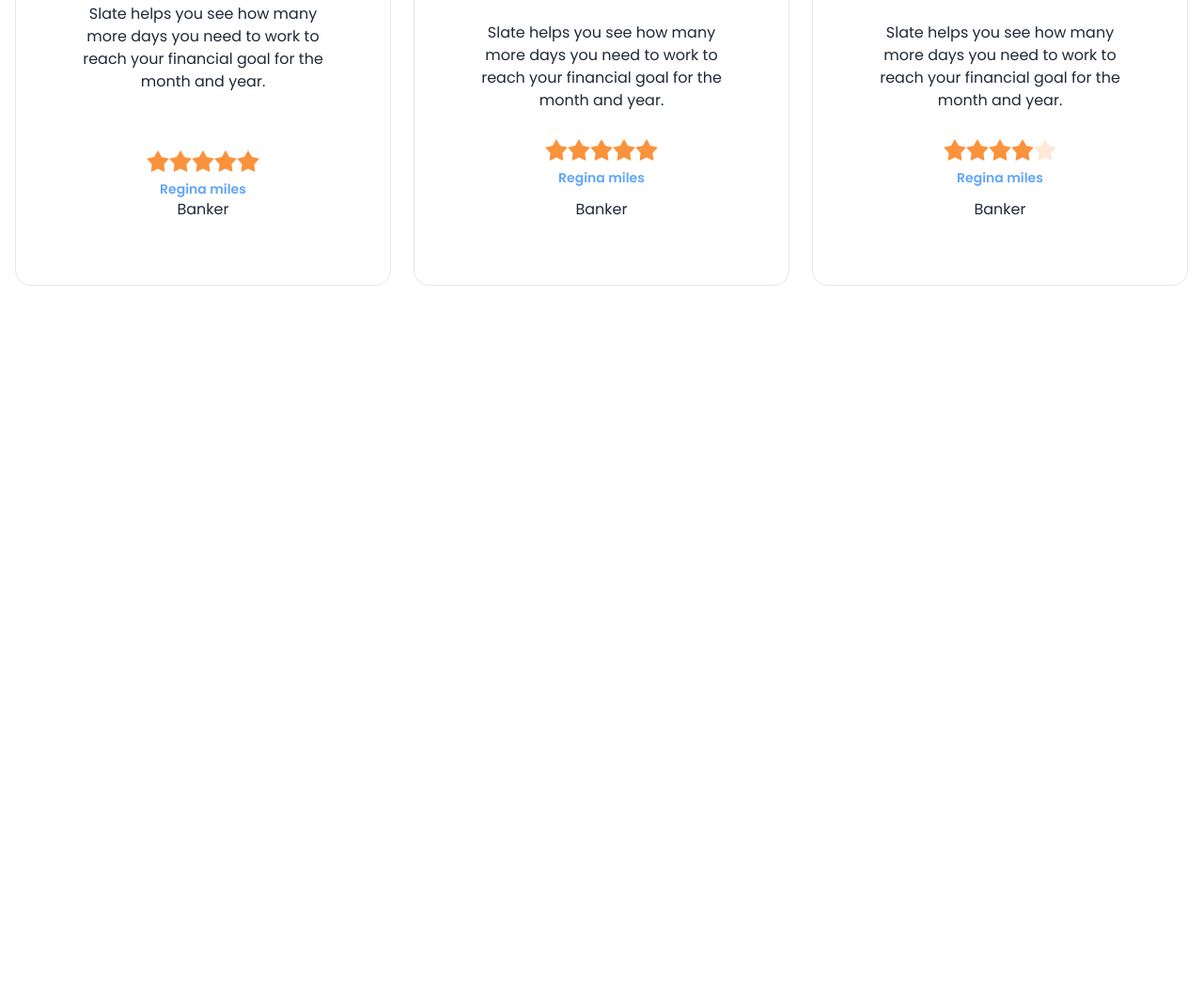
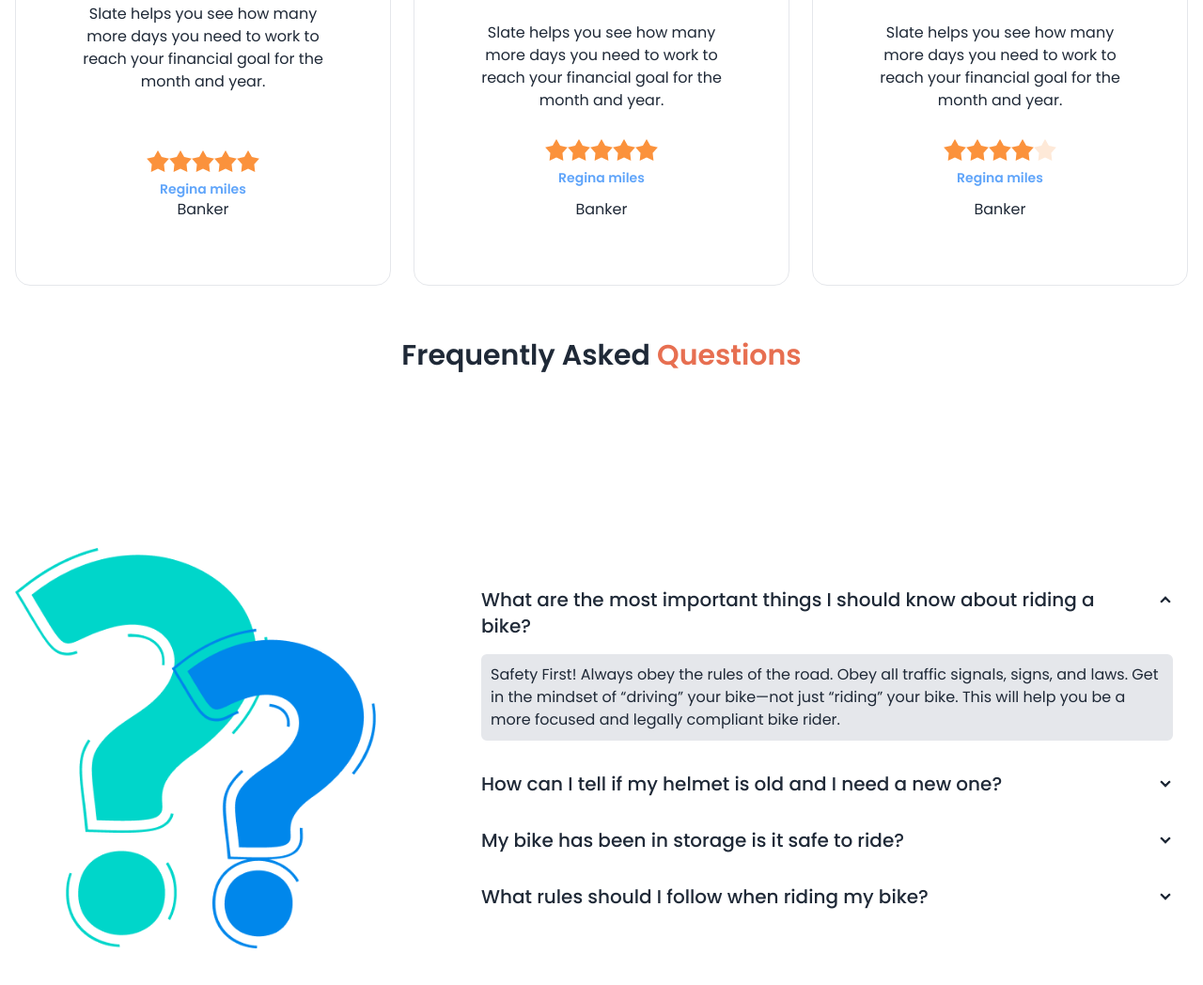
Before and after one commit to sahidDev09/Deshi-Biker, a plain HTML site: page index.html in a window 1280 px wide. Shown: the part 2073-3121 px from the top of the page at 94% size. Before the commit the page ends 2433 px from the top, so only its background shows below. Drawn offline with nearby package versions, Linux system fonts and the light colour scheme.

Commit message:
added FAQ section

```diff
--- a/index.html
+++ b/index.html
@@ -309,18 +309,19 @@
           Happy <span class="text-btn-main">Clients says</span>
         </h1>
 
-        <div class="grid grid-cols-1 md:grid-cols-2 lg:grid-cols-3 gap-6 h-auto my-10 p-4">
+        <div
+          class="grid grid-cols-1 md:grid-cols-2 lg:grid-cols-3 gap-6 h-auto my-10 p-4">
           <!-- first clients -->
           <div class="card bg-base-100 p-9 border border-gray-200">
             <figure>
               <img class="w-36" src="./images/others/user-1.png" alt="Shoes" />
             </figure>
             <div class="card-body">
-              <p class="text-center text-md ">
+              <p class="text-center text-md">
                 Slate helps you see how many more days you need to work to reach
                 your financial goal for the month and year.
               </p>
-              <div class="rating justify-center ">
+              <div class="rating justify-center">
                 <input
                   type="radio"
                   name="rating-2"
@@ -343,7 +344,7 @@
                   name="rating-2"
                   class="mask mask-star-2 bg-orange-400" />
               </div>
-              <div class="text-center ">
+              <div class="text-center">
                 <h4 class="text-sm font-semibold text-blue-400">
                   Regina miles
                 </h4>
@@ -439,6 +440,92 @@
           </div>
         </div>
       </section>
+
+      <!-- *FAQ -->
+
+      <section class="faq-section">
+        <h1 class="text-3xl font-semibold text-center mt-10">
+          Frequently Asked <span class="text-btn-main">Questions</span>
+        </h1>
+
+        <div class="hero min-h-screen">
+          <div class="hero-content flex-col lg:flex-row lg:gap-24">
+            <img src="./images/others/faq.png" class="lg:max-w-sm w-1/2" />
+            <div>
+              <!-- first question -->
+
+              <div class="collapse collapse-arrow">
+                <input type="radio" name="my-accordion-2" checked="checked" />
+                <div class="collapse-title text-xl font-medium">
+                  What are the most important things I should know about riding
+                  a bike?
+                </div>
+                <div class="collapse-content">
+                  <p class="border-2 p-2 rounded-md bg-gray-200">
+                    Safety First! Always obey the rules of the road. Obey all
+                    traffic signals, signs, and laws. Get in the mindset of
+                    “driving” your bike—not just “riding” your bike. This will
+                    help you be a more focused and legally compliant bike rider.
+                  </p>
+                </div>
+              </div>
+
+              <!-- second question -->
+
+              <div class="collapse collapse-arrow">
+                <input type="radio" name="my-accordion-2" />
+                <div class="collapse-title text-xl font-medium">
+                  How can I tell if my helmet is old and I need a new one?
+                </div>
+                <div class="collapse-content">
+                  <p class="border-2 p-2 rounded-md bg-gray-200">
+                    Safety First! Always obey the rules of the road. Obey all
+                    traffic signals, signs, and laws. Get in the mindset of
+                    “driving” your bike—not just “riding” your bike. This will
+                    help you be a more focused and legally compliant bike rider.
+                  </p>
+                </div>
+              </div>
+
+              <!-- third questions -->
+
+              <div class="collapse collapse-arrow">
+                <input type="radio" name="my-accordion-2" />
+                <div class="collapse-title text-xl font-medium">
+                  My bike has been in storage is it safe to ride?
+                </div>
+                <div class="collapse-content">
+                  <p class="border-2 p-2 rounded-md bg-gray-200">
+                    Safety First! Always obey the rules of the road. Obey all
+                    traffic signals, signs, and laws. Get in the mindset of
+                    “driving” your bike—not just “riding” your bike. This will
+                    help you be a more focused and legally compliant bike rider.
+                  </p>
+                </div>
+              </div>
+
+              <!-- four Q -->
+
+              <div class="collapse collapse-arrow">
+                <input type="radio" name="my-accordion-2" />
+                <div class="collapse-title text-xl font-medium">
+                  What rules should I follow when riding my bike?
+                </div>
+                <div class="collapse-content">
+                  <p class="border-2 p-2 rounded-md bg-gray-200">
+                    Safety First! Always obey the rules of the road. Obey all
+                    traffic signals, signs, and laws. Get in the mindset of
+                    “driving” your bike—not just “riding” your bike. This will
+                    help you be a more focused and legally compliant bike rider.
+                  </p>
+                </div>
+              </div>
+            </div>
+          </div>
+        </div>
+
+        <div></div>
+      </section>
     </main>
   </body>
 </html>
```
